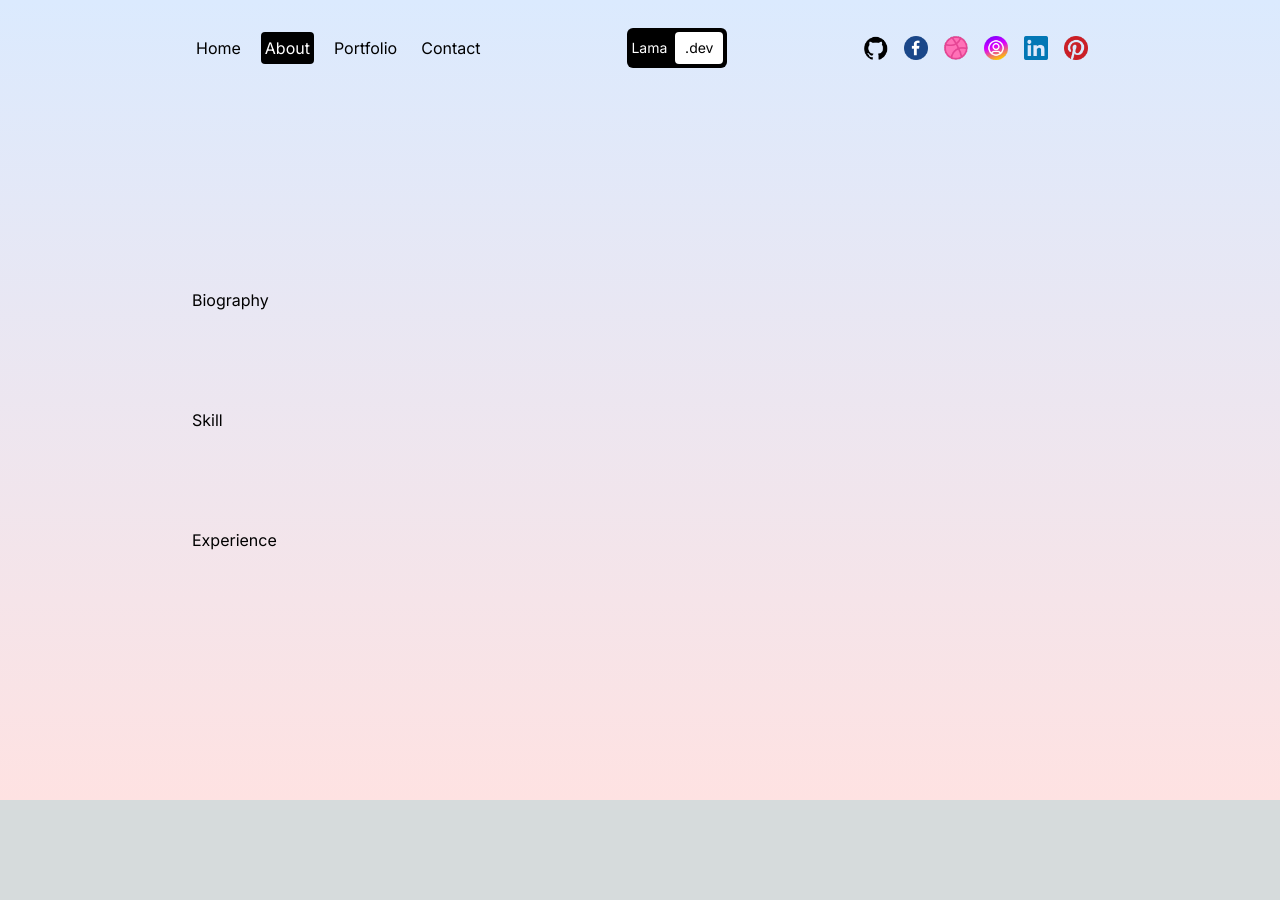
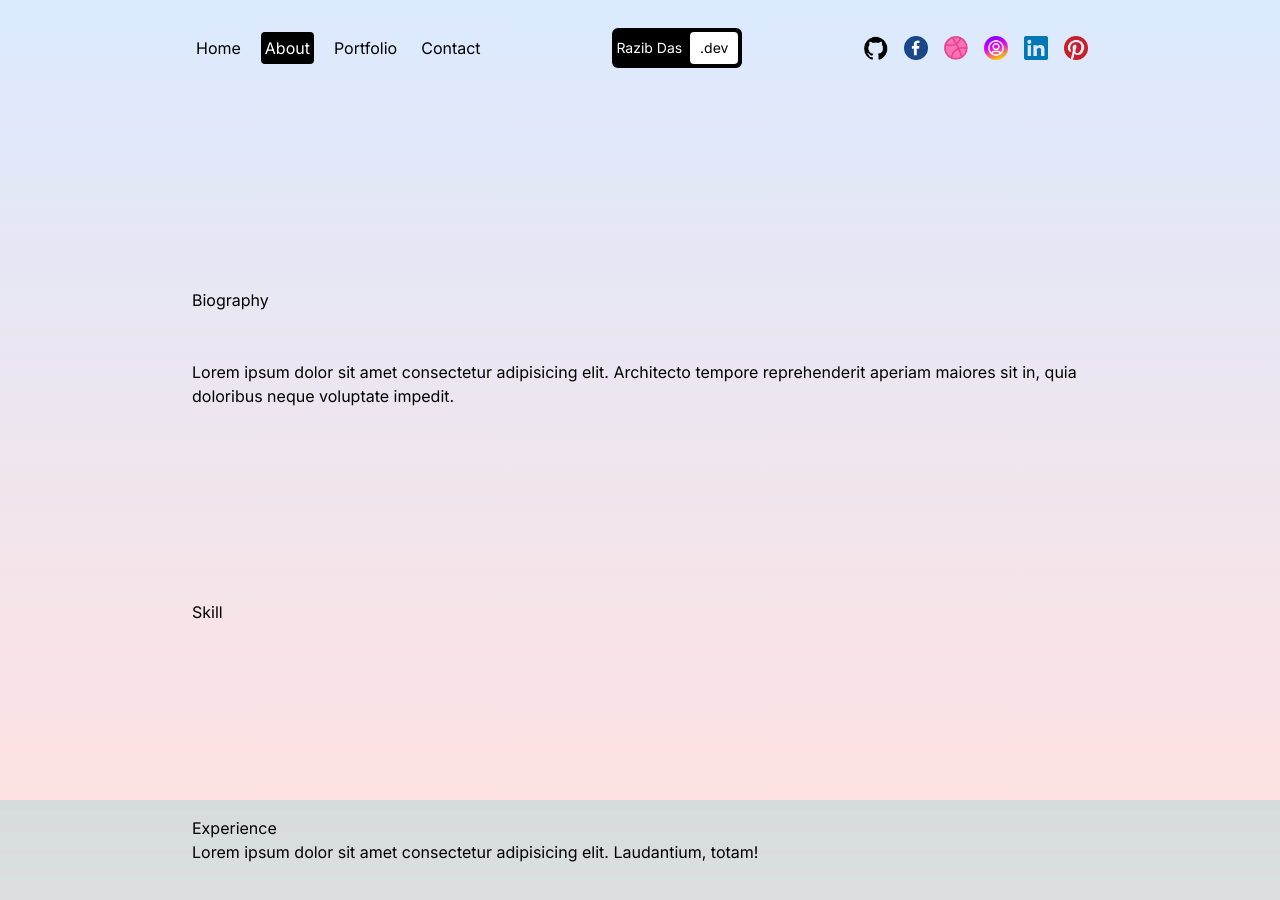
Before and after one commit to razibdas/next-portfolio, a Next.js app: page /About in a window 1280 px wide. Shown: the top 900 px of the page. Before the commit the page ends 800 px from the top, so only its background shows below. Built offline with nearby package versions, Linux system fonts and the light colour scheme.

Commit message:
work on about page

```diff
--- a/src/app/About/page.jsx
+++ b/src/app/About/page.jsx
@@ -15,13 +15,21 @@ const page = () => {
             <div className=''>
                 {/* text container */}
                 <div className='p-4 sm:p-8 md:p-12 lg:p-20 xl:p-48
-                flex flex-col gap-24'>
+                flex flex-col gap-24 md:gap-32 lg:gap-48 xl:gap-48'>
                     {/* biography container */}
-                    <div className=''>Biography</div>
+                    <div className='flex flex-col gap-12 justify-center'>
+                        <h1>Biography</h1>
+                        <p>Lorem ipsum dolor sit amet consectetur adipisicing elit. Architecto tempore reprehenderit aperiam maiores sit in, quia doloribus neque voluptate impedit.
+                        </p>
+                    </div>
                     {/* skill container */}
                     <div className=''>Skill</div>
                     {/* experience container */}
-                    <div className=''>Experience</div>
+                    <div className=''>
+                        <p>Experience</p>
+                        <p>Lorem ipsum dolor sit amet consectetur adipisicing elit. Laudantium, totam!
+                        </p>
+                    </div>
                 </div>
                 {/* svg container */}
                <div className='hidden'></div>
--- a/src/components/Navbar.jsx
+++ b/src/components/Navbar.jsx
@@ -80,7 +80,7 @@ const Navbar = () => {
             <div className="md:hidden lg:flex w-1/3 justify-center">
                 <Link href="/" className="text-sm bg-black rounded-md p-1
                 flex items-center justify-center">
-                    <span className="text-white mr-2">Lama</span>
+                    <span className="text-white mr-2">Razib Das</span>
                     <span className="w-12 h-8 rounded bg-white text-black flex items-center justify-center">.dev</span>
                 </Link>
             </div>
```
